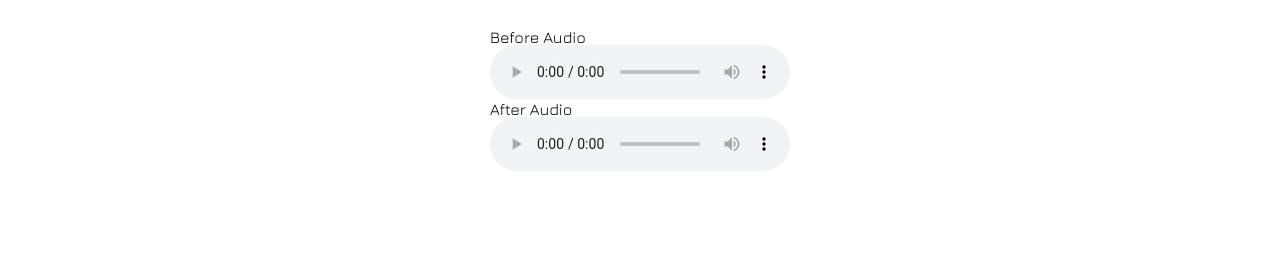
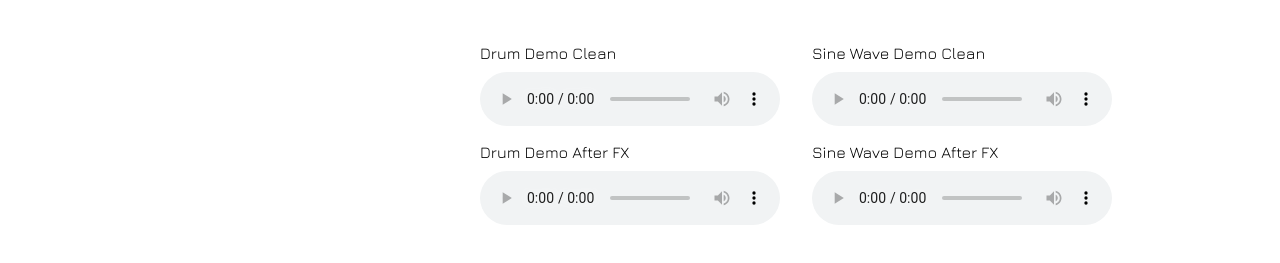
Before and after one commit to cju5025/Family-Time-Website-Frontend, a plain HTML site: page show-plugin.html in a window 1280 px wide. Shown: the part 67-330 px from the top of the page. Drawn offline with nearby package versions, Linux system fonts and the light colour scheme; no server answers.

Commit message:
Styles plugin show page audio container.

```diff
--- a/show-plugin.css
+++ b/show-plugin.css
@@ -92,6 +92,30 @@ main {
 #audio-section {
     padding-top: 2rem;
     display: flex;
-    flex-direction: column;
+    flex-direction: wrap;
     align-items: center;
 }
+
+#drum-demo-container {
+    margin-left: 30rem;
+}
+
+#drum-demo-container div {
+    margin-top: 1rem;
+}
+
+#drum-demo-container div p {
+    margin-bottom: .7rem;
+}
+
+#sine-demo-container {
+    margin-left: 2rem;
+}
+
+#sine-demo-container div {
+    margin-top: 1rem;
+}
+
+#sine-demo-container div p {
+    margin-bottom: .7rem;
+}
--- a/show-plugin.html
+++ b/show-plugin.html
@@ -22,19 +22,36 @@
         <section id="plugin-section">
         </section>
         <section id="audio-section">
-            <div id="before-container">
-                    <p>Before Audio</p>
+            <div id="drum-demo-container">
+            <div id="drum-before-container">
+                    <p>Drum Demo Clean</p>
                     <audio controls>
                     <source src="../Audio/" type="audio/mp3">
                     </audio>
             </div>
 
-            <div id="after-container">
-                    <p>After Audio</p>
+            <div id="drum-after-container">
+                    <p>Drum Demo After FX</p>
                     <audio controls>
                     <source src="../Audio/" type="audio/mp3">
                     </audio>
             </div>
+        </div>
+        <div id="sine-demo-container">
+            <div id="sine-before-container">
+                    <p>Sine Wave Demo Clean</p>
+                    <audio controls>
+                    <source src="../Audio/" type="audio/mp3">
+                    </audio>
+            </div>
+
+            <div id="sine-after-container">
+                    <p>Sine Wave Demo After FX</p>
+                    <audio controls>
+                    <source src="../Audio/" type="audio/mp3">
+                    </audio>
+            </div>
+        </div>
         </section>
     </main>
 </body>
```
